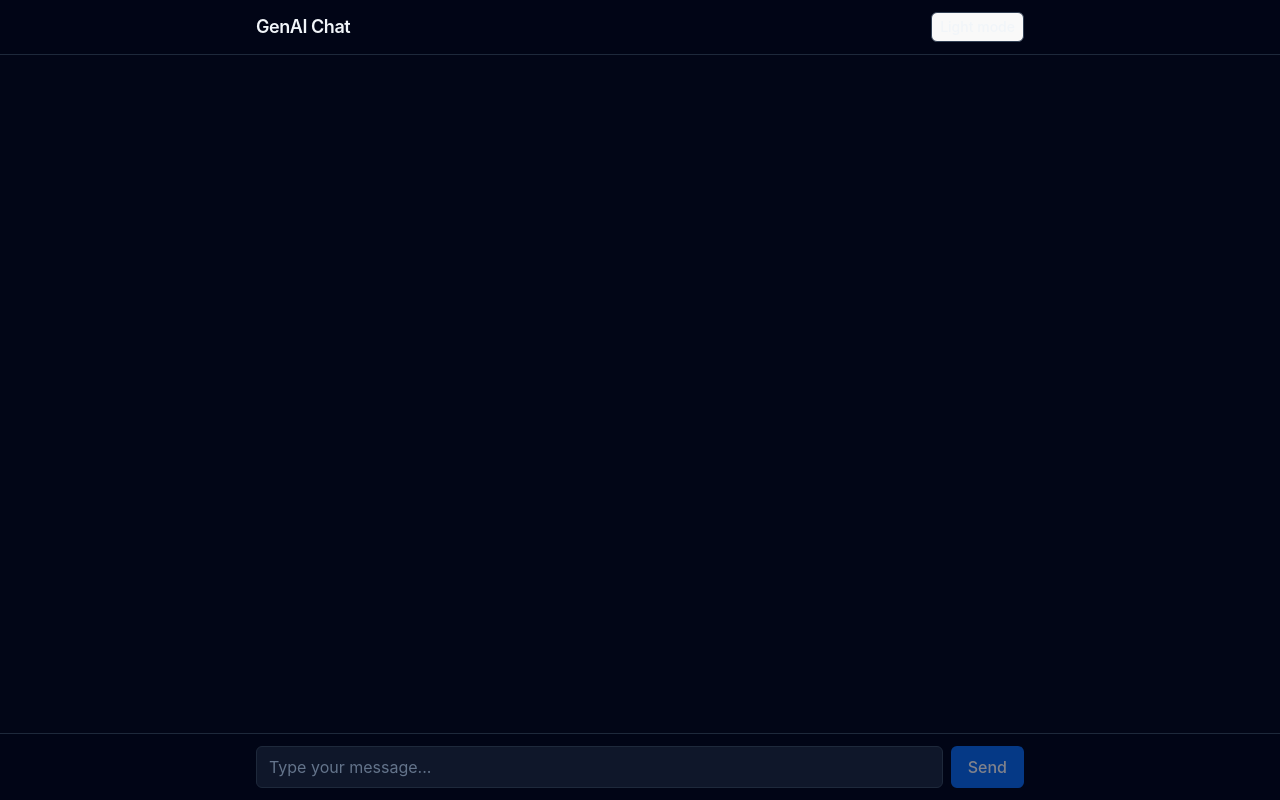
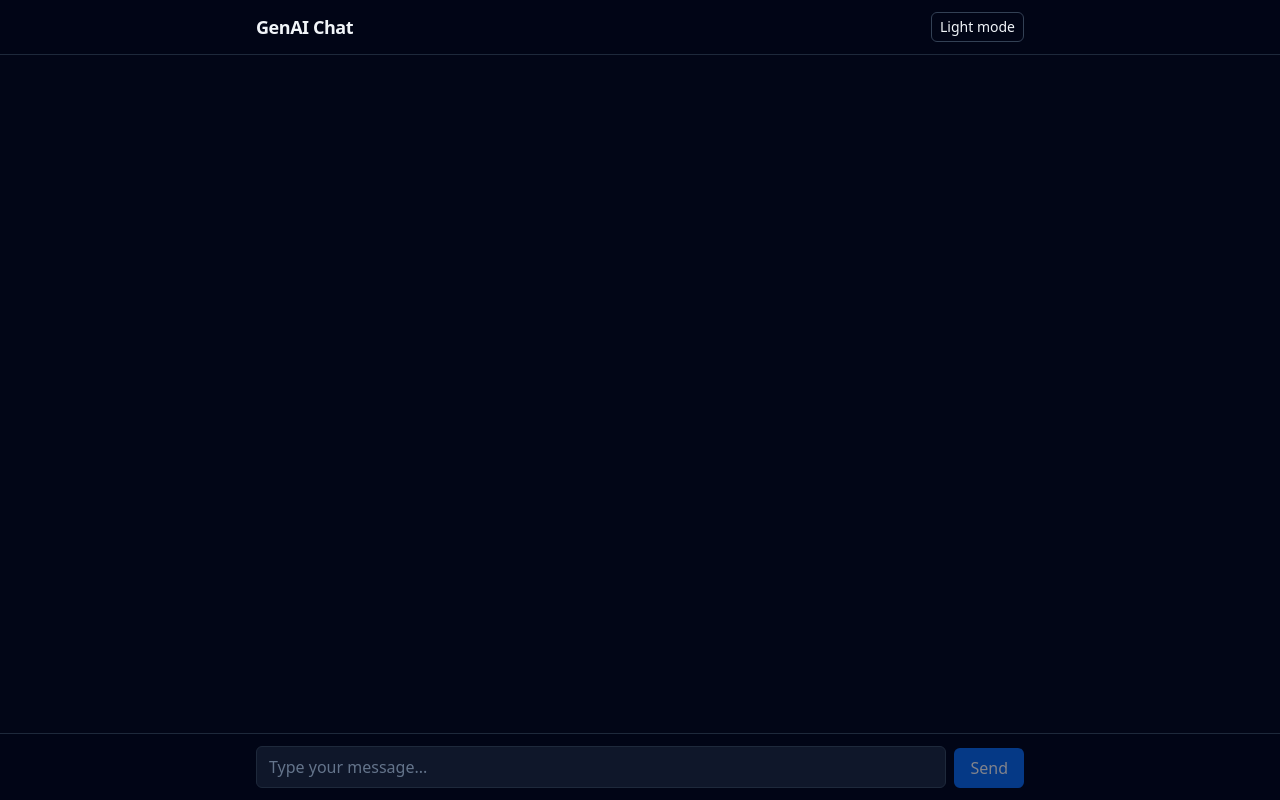
Before and after one commit to QuentinAd/genai-system, a React (Vite) app in the folder ui/: page / in a window 1280 px wide. Built offline with nearby package versions, Linux system fonts and the light colour scheme.

Commit message:
feat(ui): streamline tailwind styling

```diff
--- a/ui/src/App.css
+++ /dev/null
@@ -1,69 +0,0 @@
-/* Minimal app styles; Tailwind drives layout */
-
-html, body, #root {
-  height: 100%;
-}
-
-body {
-  margin: 0;
-}
-
-#root {
-  margin: 0 auto;
-  text-align: center;
-}
-
-.logo {
-  height: 6em;
-  padding: 1.5em;
-  will-change: filter;
-  transition: filter 300ms;
-}
-.logo:hover {
-  filter: drop-shadow(0 0 2em #646cffaa);
-}
-.logo.react:hover {
-  filter: drop-shadow(0 0 2em #61dafbaa);
-}
-
-@keyframes logo-spin {
-  from {
-    transform: rotate(0deg);
-  }
-  to {
-    transform: rotate(360deg);
-  }
-}
-
-@media (prefers-reduced-motion: no-preference) {
-  a:nth-of-type(2) .logo {
-    animation: logo-spin infinite 20s linear;
-  }
-}
-
-.card {
-  padding: 2em;
-}
-
-.read-the-docs {
-  color: #888;
-}
-
-/* Optional: style code block copy button */
-.code-block {
-  position: relative;
-}
-.copy-btn {
-  position: absolute;
-  top: 0.5rem;
-  right: 0.5rem;
-  background: rgb(2 6 23 / 0.7);
-  color: white;
-  border: 1px solid rgb(30 41 59 / 1);
-  padding: 0.25rem 0.5rem;
-  border-radius: 0.25rem;
-  font-size: 0.75rem;
-}
-.copy-btn:hover {
-  background: rgb(2 6 23 / 0.9);
-}
--- a/ui/src/App.tsx
+++ b/ui/src/App.tsx
@@ -4,7 +4,6 @@ import remarkGfm from 'remark-gfm'
 import remarkBreaks from 'remark-breaks'
 import rehypeHighlight from 'rehype-highlight'
 import 'highlight.js/styles/github-dark-dimmed.css'
-import './App.css'
 
 function isAbortError(err: unknown): boolean {
   return (
@@ -105,10 +104,10 @@ function App() {
     return inline ? (
       <code className={className}>{children}</code>
     ) : (
-      <div className="code-block">
+      <div className="relative">
         <button
           type="button"
-          className="copy-btn"
+          className="absolute top-2 right-2 bg-slate-950/70 text-white border border-slate-700 px-2 py-1 rounded text-xs hover:bg-slate-950/90 dark:bg-slate-800/70 dark:hover:bg-slate-800/90"
           onClick={() => navigator.clipboard.writeText(code)}
           aria-label="Copy code"
         >
--- a/ui/src/index.css
+++ b/ui/src/index.css
@@ -2,73 +2,14 @@
 @tailwind components;
 @tailwind utilities;
 
-/* Ensure full viewport sizing and dark background */
-html, body, #root {
-  height: 100%;
-}
-body {
-  margin: 0;
-  background-color: #0b1220; /* slate-950-ish */
-}
+@layer base {
+  html,
+  body,
+  #root {
+    height: 100%;
+  }
 
-/* Existing styles */
-:root {
-  font-family: Inter, system-ui, Avenir, Helvetica, Arial, sans-serif;
-  line-height: 1.5;
-  font-weight: 400;
-
-  color-scheme: light dark;
-  color: rgba(255, 255, 255, 0.87);
-  background-color: #242424;
-
-  font-synthesis-weight: none;
-  text-rendering: optimizeLegibility;
-  -webkit-font-smoothing: antialiased;
-  -moz-osx-font-smoothing: grayscale;
-}
-
-a {
-  font-weight: 500;
-  color: #646cff;
-  text-decoration: inherit;
-}
-a:hover {
-  color: #535bf2;
-}
-
-h1 {
-  font-size: 3.2em;
-  line-height: 1.1;
-}
-
-button {
-  border-radius: 8px;
-  border: 1px solid transparent;
-  padding: 0.6em 1.2em;
-  font-size: 1em;
-  font-weight: 500;
-  font-family: inherit;
-  background-color: #1a1a1a;
-  cursor: pointer;
-  transition: border-color 0.25s;
-}
-button:hover {
-  border-color: #646cff;
-}
-button:focus,
-button:focus-visible {
-  outline: 4px auto -webkit-focus-ring-color;
-}
-
-@media (prefers-color-scheme: light) {
-  :root {
-    color: #213547;
-    background-color: #ffffff;
-  }
-  a:hover {
-    color: #747bff;
-  }
-  button {
-    background-color: #f9f9f9;
+  body {
+    @apply bg-slate-50 text-slate-900 dark:bg-slate-950 dark:text-slate-100;
   }
 }
```
